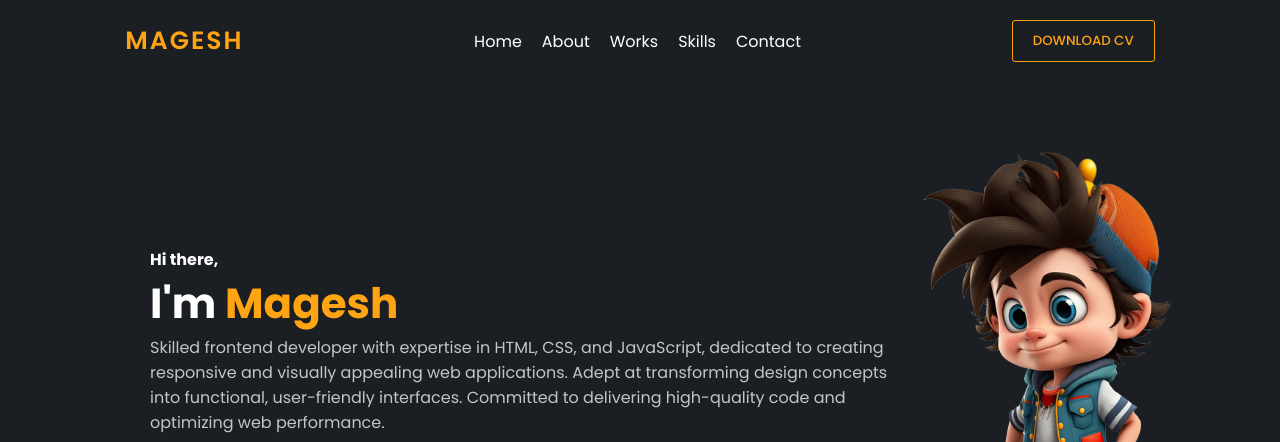
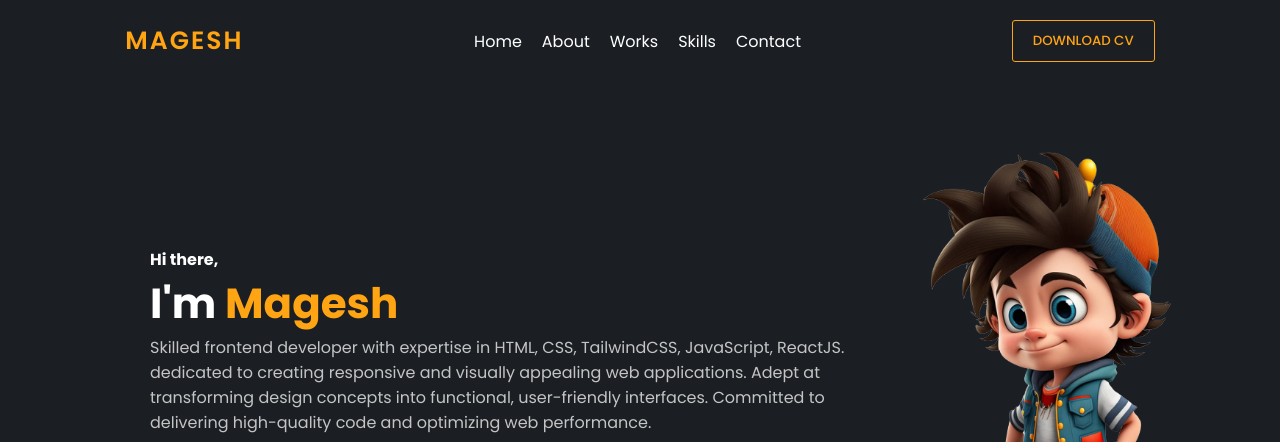
Before and after one commit to MageshVachiravel/Portfolio, a plain HTML site: page index.html in a window 1280 px wide. Shown: the top 442 px of the page. Drawn offline with Linux system fonts and the light colour scheme.

Commit message:
Changes in Hero section

```diff
--- a/index.html
+++ b/index.html
@@ -50,7 +50,7 @@
                 <div>
                    <h4>Hi there,</h4>
                    <h2 class="hero-section_title">I'm <span> Magesh </span> </h2>
-                   <p class="hero-section_desc">Skilled frontend developer with expertise in HTML, CSS, and JavaScript, dedicated to creating responsive and visually appealing web applications. Adept at transforming design concepts into functional, user-friendly interfaces. Committed to delivering high-quality code and optimizing web performance.</p>
+                   <p class="hero-section_desc">Skilled frontend developer with expertise in HTML, CSS, TailwindCSS, JavaScript, ReactJS. dedicated to creating responsive and visually appealing web applications. Adept at transforming design concepts into functional, user-friendly interfaces. Committed to delivering high-quality code and optimizing web performance.</p>
                    <ul class="social-icons">
 
                        <li><a href="https://www.facebook.com/magesh.vachiravel.50" target="_blank"><i class="fa-brands fa-facebook"></i></a></li>
```
